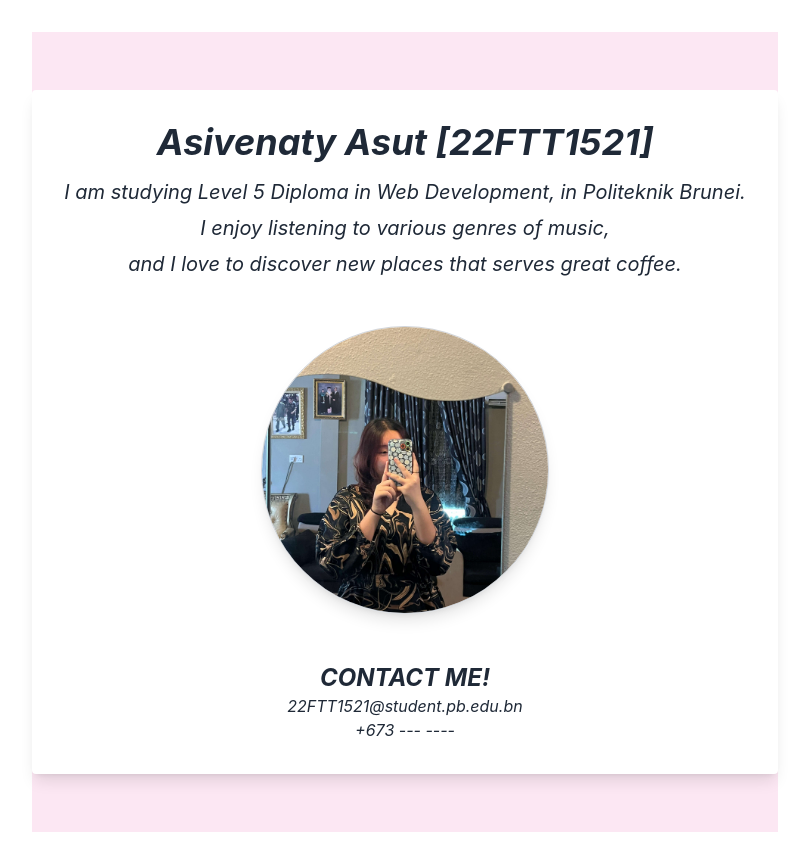
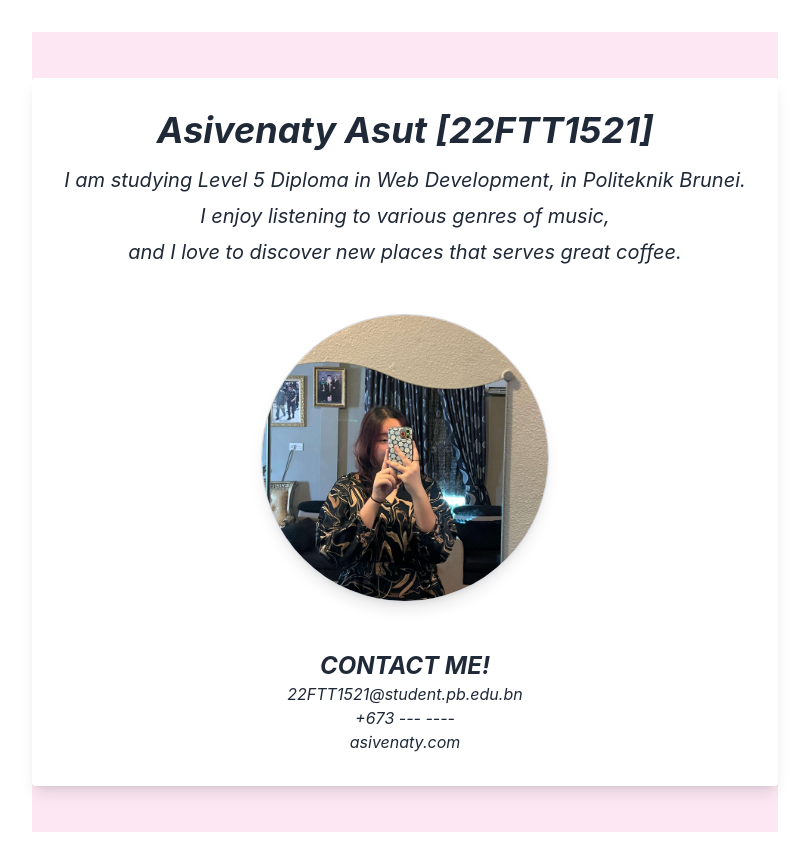
Before and after one commit to 1ivyy/vite, a Vue app: page / in a window 1280 px wide. Shown: the whole page, without its empty margins (235-1044 px from the left). Built offline with nearby package versions, Linux system fonts and the light colour scheme.

Commit message:
added h2

```diff
--- a/src/App.vue
+++ b/src/App.vue
@@ -14,6 +14,7 @@
         <h2 class="text-2xl font-bold">CONTACT ME!</h2>
         <h2>22FTT1521@student.pb.edu.bn</h2>
         <h2>+673 --- ----</h2>
+        <h2>asivenaty.com</h2>
       </div>
     </div>
   </div>
```
